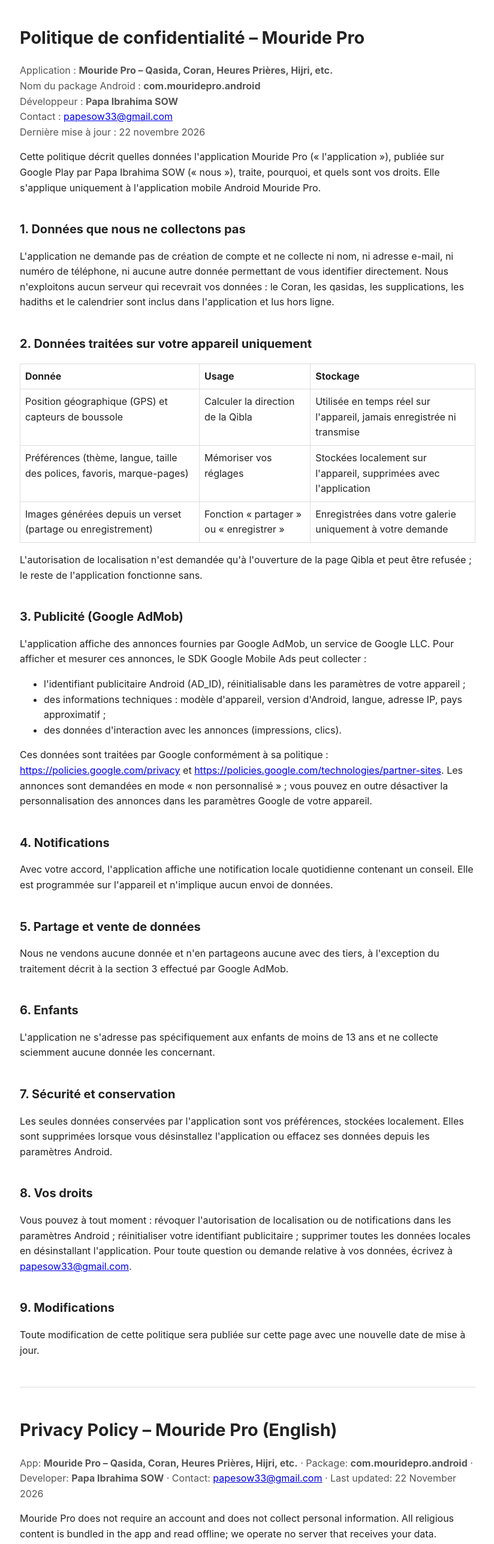
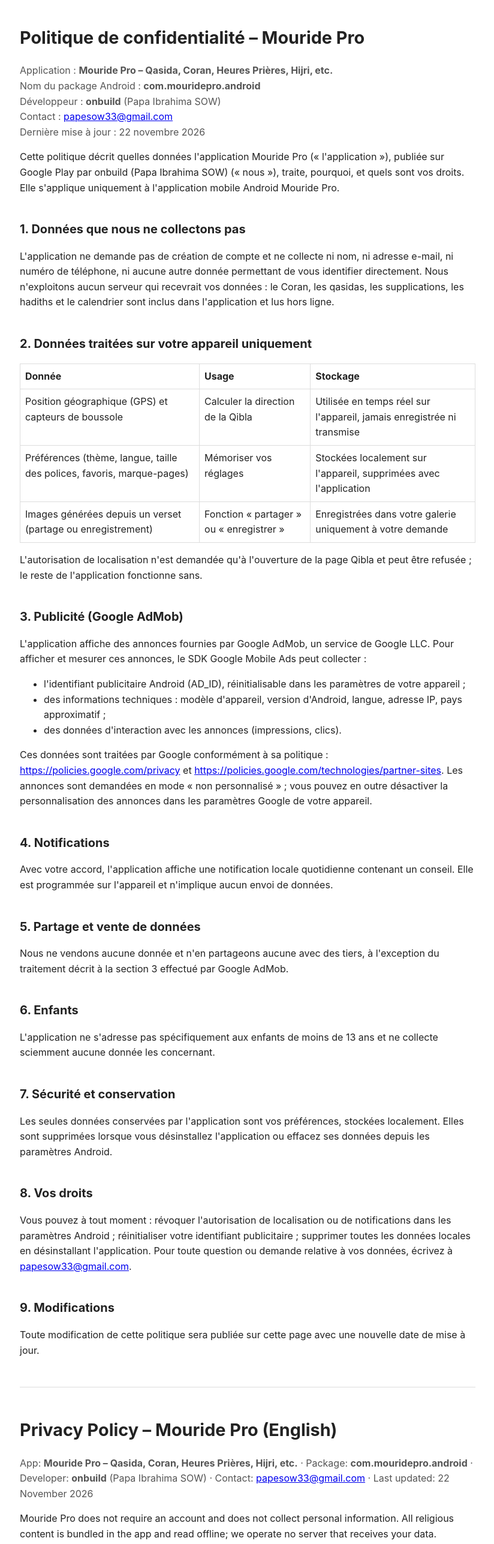
Before and after one commit to papaibsow/papaibsow.github.io, a plain HTML site: page privacy.html in a window 1280 px wide. Shown: the top 2574 px of the page at 60% size, without its empty margins (227-1051 px from the left). Drawn offline with Linux system fonts and the light colour scheme.

Commit message:
Nom du développeur Play (onbuild)

```diff
--- a/privacy.html
+++ b/privacy.html
@@ -18,12 +18,12 @@
 <p class="meta">
 Application : <strong>Mouride Pro – Qasida, Coran, Heures Prières, Hijri, etc.</strong><br>
 Nom du package Android : <strong>com.mouridepro.android</strong><br>
-Développeur : <strong>Papa Ibrahima SOW</strong><br>
+Développeur : <strong>onbuild</strong> (Papa Ibrahima SOW)<br>
 Contact : <a href="mailto:papesow33@gmail.com">papesow33@gmail.com</a><br>
 Dernière mise à jour : 22 novembre 2026
 </p>
 
-<p>Cette politique décrit quelles données l'application Mouride Pro (« l'application »), publiée sur Google Play par Papa Ibrahima SOW (« nous »), traite, pourquoi, et quels sont vos droits. Elle s'applique uniquement à l'application mobile Android Mouride Pro.</p>
+<p>Cette politique décrit quelles données l'application Mouride Pro (« l'application »), publiée sur Google Play par onbuild (Papa Ibrahima SOW) (« nous »), traite, pourquoi, et quels sont vos droits. Elle s'applique uniquement à l'application mobile Android Mouride Pro.</p>
 
 <h2>1. Données que nous ne collectons pas</h2>
 <p>L'application ne demande pas de création de compte et ne collecte ni nom, ni adresse e-mail, ni numéro de téléphone, ni aucune autre donnée permettant de vous identifier directement. Nous n'exploitons aucun serveur qui recevrait vos données : le Coran, les qasidas, les supplications, les hadiths et le calendrier sont inclus dans l'application et lus hors ligne.</p>
@@ -67,7 +67,7 @@ Dernière mise à jour : 22 novembre 2026
 <hr>
 
 <h1 id="en">Privacy Policy – Mouride Pro (English)</h1>
-<p class="meta">App: <strong>Mouride Pro – Qasida, Coran, Heures Prières, Hijri, etc.</strong> · Package: <strong>com.mouridepro.android</strong> · Developer: <strong>Papa Ibrahima SOW</strong> · Contact: <a href="mailto:papesow33@gmail.com">papesow33@gmail.com</a> · Last updated: 22 November 2026</p>
+<p class="meta">App: <strong>Mouride Pro – Qasida, Coran, Heures Prières, Hijri, etc.</strong> · Package: <strong>com.mouridepro.android</strong> · Developer: <strong>onbuild</strong> (Papa Ibrahima SOW) · Contact: <a href="mailto:papesow33@gmail.com">papesow33@gmail.com</a> · Last updated: 22 November 2026</p>
 <p>Mouride Pro does not require an account and does not collect personal information. All religious content is bundled in the app and read offline; we operate no server that receives your data.</p>
 <ul>
   <li><strong>Location and compass</strong> are used only on the device to compute the Qibla direction. They are never stored or transmitted, and the permission can be refused.</li>
```
Also changed, not shown: index.html (+2 -2 lines).
